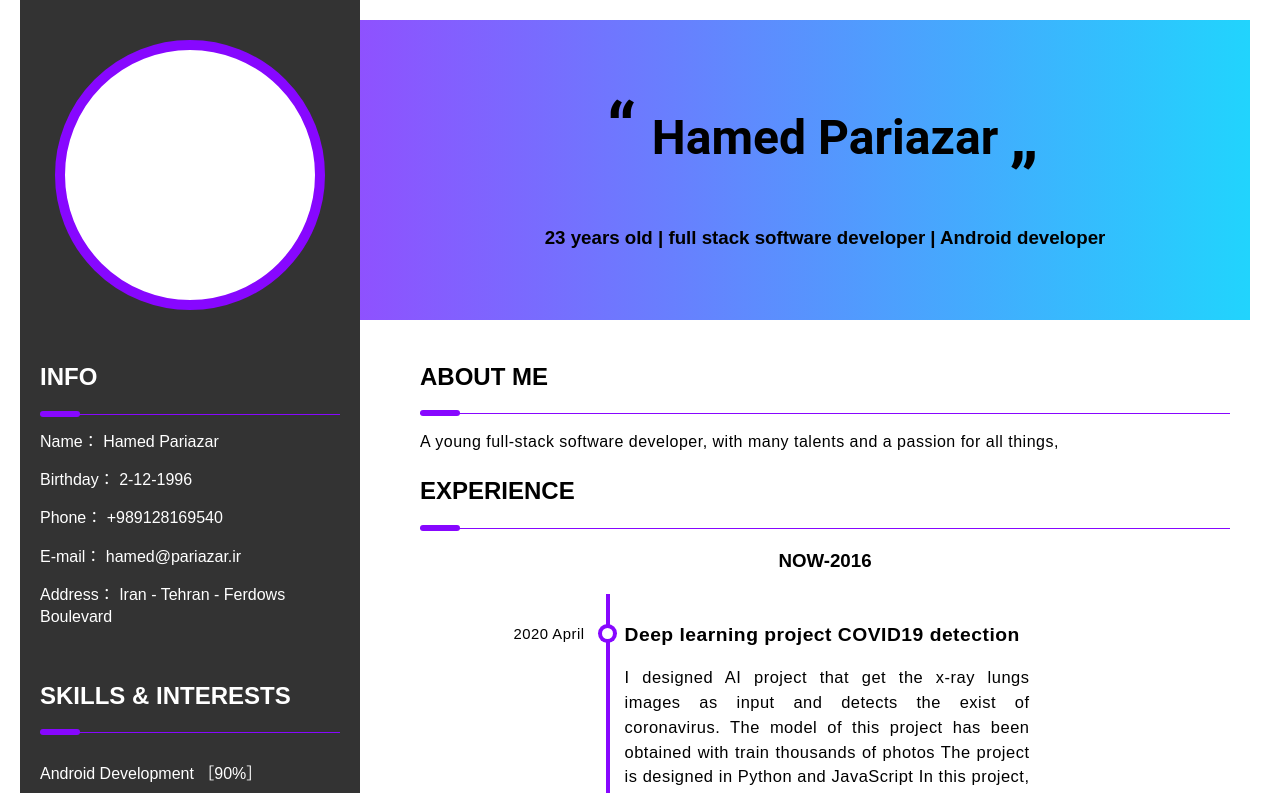
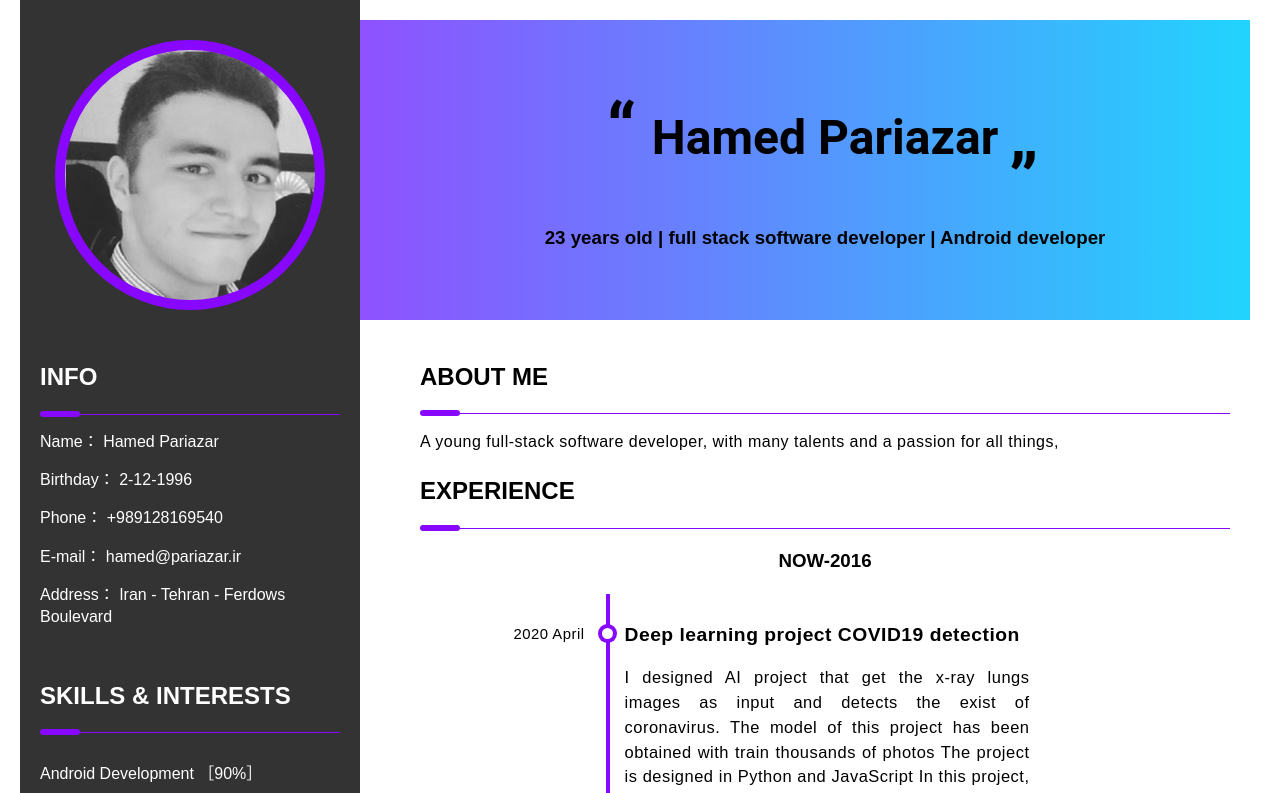
Before and after one commit to pariazar/resume, a plain HTML site: page index.html in a window 1280 px wide. Shown: the top 793 px of the page. Drawn offline with Linux system fonts and the light colour scheme.

Commit message:
image address fixed

```diff
--- a/style.css
+++ b/style.css
@@ -50,7 +50,7 @@ html {
   margin-top: 20px;
   border-radius: 100%;
   background-color: #fff;
-  background-image: url("../image/resume_image.png");
+  background-image: url("resume_image.png");
   background-size: cover;
   border: 10px #8707ff solid;
 }
```
